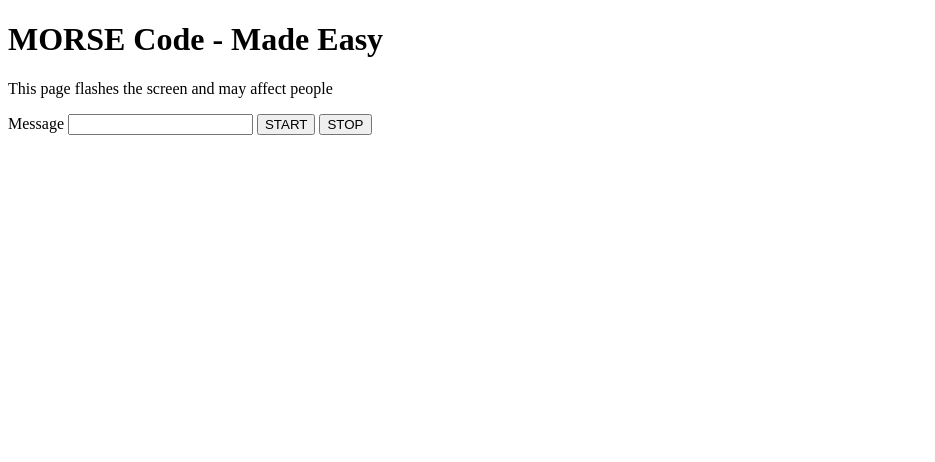
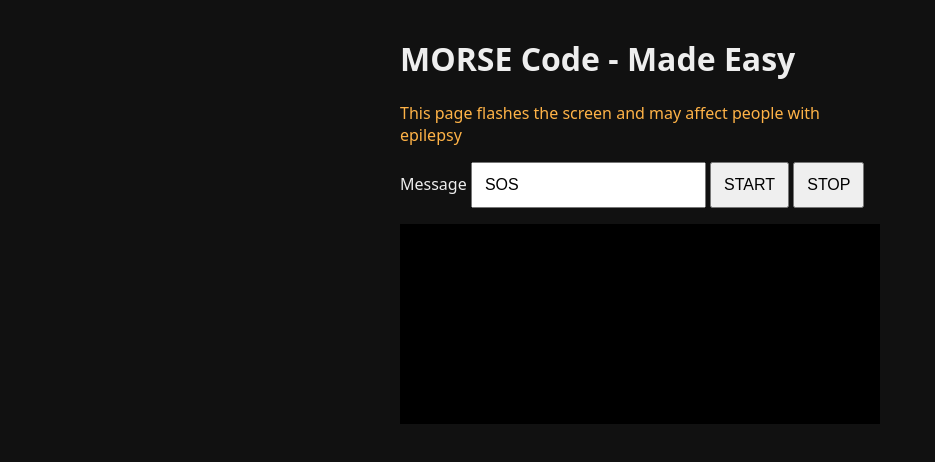
Before and after one commit to darksunnp/SOS-HelP, a plain HTML site: page index.html in a window 1280 px wide. Shown: the whole page, without its empty margins (0-935 px from the left). Drawn offline with Linux system fonts and the light colour scheme.

Commit message:
added simple css

```diff
--- a/index.html
+++ b/index.html
@@ -9,9 +9,9 @@
 <body>
 
   <h1>MORSE Code - Made Easy </h1>
-  <p id="warning">This page flashes the screen and may affect people</p>
+  <p id="warning">This page flashes the screen and may affect people with epilepsy</p>
   <label for="message">Message</label>
-  <input id="message", type="text",value="SOS">
+  <input id="message" type="text" value="SOS">
   <button id="start">START</button>
   <button id="stop">STOP</button>
 
--- a/style.css
+++ b/style.css
@@ -0,0 +1,28 @@
+
+body {
+  font-family: system-ui, sans-serif;
+  max-width: 480px;
+  margin: 0 auto;
+  padding: 16px;
+  background: #111;
+  color: #eee;
+}
+
+#warning {
+    color: #ffb347;
+}
+
+input,button {
+    font-size: 16px;
+    padding: 12px;
+}
+
+#flash {
+    height: 200px;
+    background: black;
+    margin-top: 16px;
+}
+
+#flash.on {
+    background-color: white;
+}
```
